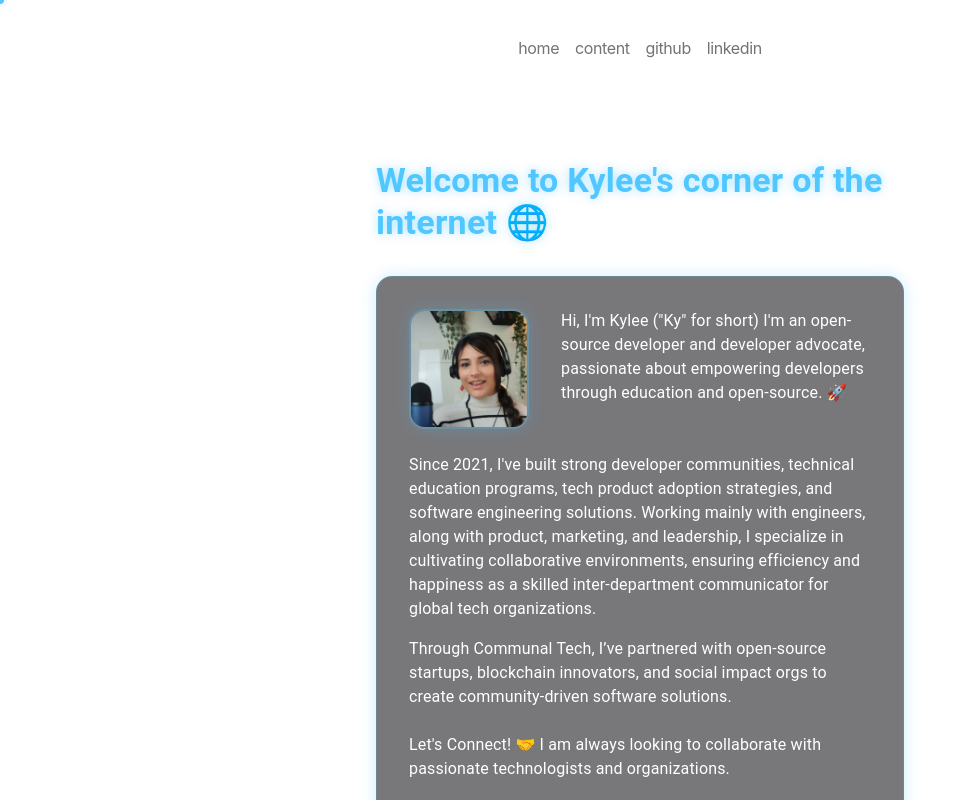
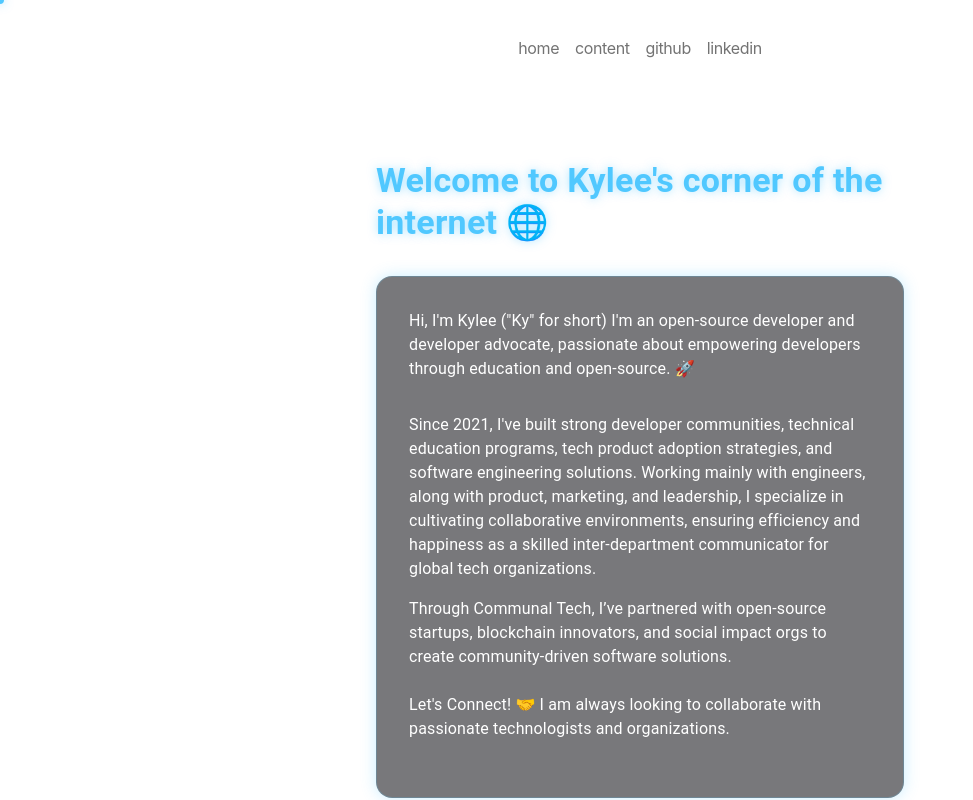
Before and after one commit to kyleecodes/communaltech_nextjs_website, a Next.js app: page / in a window 1280 px wide. Shown: the top 800 px of the page, without its empty margins (0-973 px from the left). Built offline with nearby package versions, Linux system fonts and the light colour scheme.

Commit message:
Remove pfp to later replace with better one.

```diff
--- a/app/page.tsx
+++ b/app/page.tsx
@@ -78,7 +78,7 @@ export default function Page() {
             mb: 3,
             flexDirection: { xs: 'column', sm: 'row' }
           }}>
-            <Avatar
+            {/* <Avatar
               src="/images/profile.png"
               alt="Kylee Fields"
               sx={{
@@ -90,13 +90,11 @@ export default function Page() {
                 flexShrink: 0,
                 mb: { xs: 3, sm: 0 }
               }}
-            />
+            /> */}
             <Box sx={{ flex: 1 }}>
-              <Typography variant="body1" sx={{ color: '#fff', mb: 2 }}>
+              <Typography variant="body1" sx={{ color: '#fff', mb: 1 }}>
                 Hi, I'm Kylee ("Ky" for short) I'm an open-source developer and developer advocate, passionate about empowering developers through education and open-source. 🚀
               </Typography>
-
-
             </Box>
           </Box>
           <Typography variant="body1" sx={{ color: '#fff', mb: 2 }}>
```
